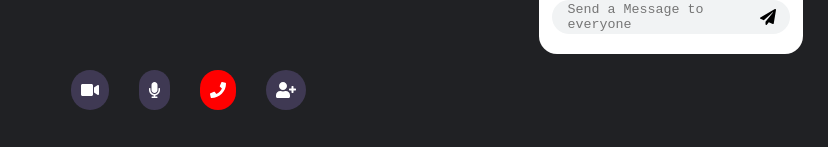
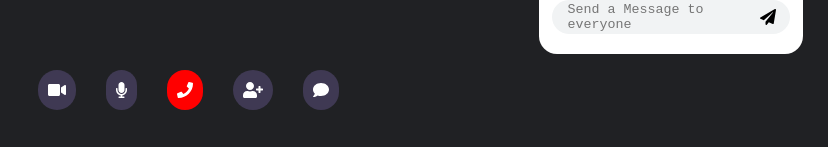
Before and after one commit to tanishqj2005/DCN-Assignment-B19EE083, a React (Create React App) app in the folder client/: page /pre/1 in a window 1280 px wide. Both pictures are taken after a click on the element "Join Now". Shown: the part 650-797 px from the top of the page, without its empty margins (452-1280 px from the left). Built offline with nearby package versions, Linux system fonts and the light colour scheme; no server answers.

Commit message:
Chat Hide Feature

```diff
--- a/client/src/routes/Room.css
+++ b/client/src/routes/Room.css
@@ -9,14 +9,15 @@
 }
 
 .one {
-  height: 93%;
+  height: 80%;
   width: 100%;
 }
 
 .two {
-  height: 100%;
+  height: 80%;
   width: 45%;
   margin: 15px;
+  margin-top: 5px;
 }
 
 .icon {
--- a/client/src/routes/Room.js
+++ b/client/src/routes/Room.js
@@ -11,6 +11,8 @@ import {
   faVideoSlash,
   faUserPlus,
   faPaperPlane,
+  faComment,
+  faCommentSlash,
 } from "@fortawesome/free-solid-svg-icons";
 import "./Room.css";
 
@@ -63,6 +65,7 @@ const Room = (props) => {
   const msgEndRef = useRef();
   const [txt, settxt] = useState("");
   const [msgs, setmsgs] = useState([]);
+  const [showchat, setshowchat] = useState(true);
 
   useEffect(() => {
     if (!props.location.state) {
@@ -208,6 +211,24 @@ const Room = (props) => {
 
     setMic((mic) => !mic);
   };
+
+  let com = (
+    <div className="icon" onClick={() => setshowchat((x) => !x)}>
+      <FontAwesomeIcon icon={faComment} size="1x" color="white" />
+    </div>
+  );
+
+  if (!showchat) {
+    com = (
+      <div
+        className="icon"
+        style={{ backgroundColor: "red" }}
+        onClick={() => setshowchat((x) => !x)}
+      >
+        <FontAwesomeIcon icon={faCommentSlash} size="1x" color="white" />
+      </div>
+    );
+  }
 
   let vid = (
     <div className="icon" onClick={toggleCam}>
@@ -380,11 +401,12 @@ const Room = (props) => {
     <div>
       <Container>
         <div className="videos">{allvideos}</div>
+        {showchat ? (
           <div className="chatbox">
             <div class="chatbtitle">In-Call Messages</div>
             <div className="chatbinfo">
-            Messages can only be seen by people in the call and are deleted when
-            the call ends.
+              Messages can only be seen by people in the call and are deleted
+              when the call ends.
             </div>
             <div className="allmessages" onScroll={() => {}}>
               {msgs.map((msg) => {
@@ -409,6 +431,7 @@ const Room = (props) => {
               </div>
             </div>
           </div>
+        ) : null}
       </Container>
       <div className="controls">
         {vid}
@@ -423,6 +446,7 @@ const Room = (props) => {
         <div className="icon" onClick={addUser}>
           <FontAwesomeIcon icon={faUserPlus} size="1x" color="white" />
         </div>
+        {com}
       </div>
     </div>
   );
```
Lines whose indentation alone changed are shown as unchanged.
